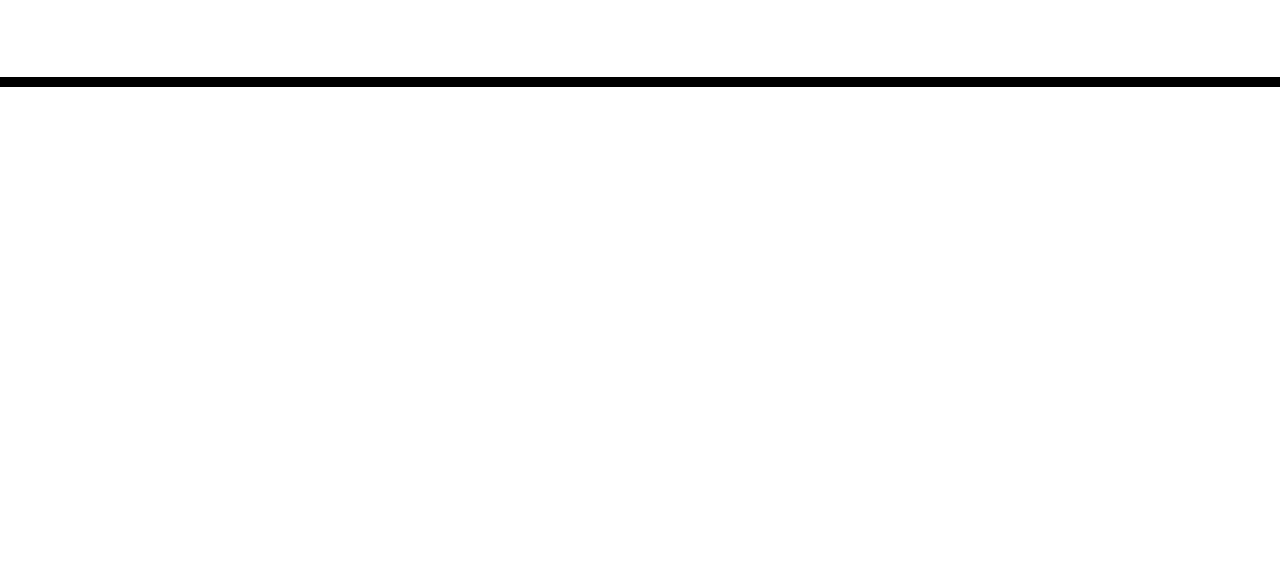
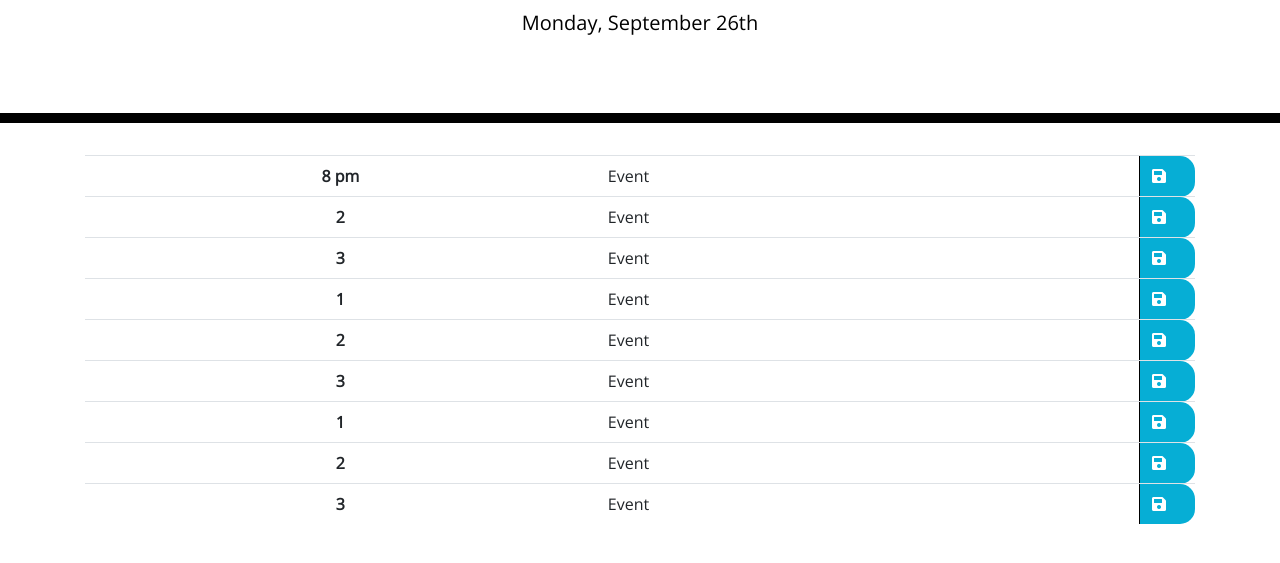
Before and after one commit to Awell05/ScheduleWellness, a plain HTML site: page index.html in a window 1280 px wide. Shown: the part 181-744 px from the top of the page. Drawn offline with nearby package versions, Linux system fonts and the light colour scheme; files that its build step writes are made by us from their sources.

Commit message:
added save icons to index.html

```diff
--- a/assets/script.js
+++ b/assets/script.js
@@ -0,0 +1,11 @@
+var currentDay = document.getElementById("currentDay")
+var currentDate = moment().format("dddd, MMMM Do");
+
+
+currentDay.textContent = currentDate;
+
+var time = document.getElementById("time");
+var calendarTime = moment().format("8 a");
+time.textContent = calendarTime;
+
+// need to add submit button to all save button icons to save event
--- a/assets/style.css
+++ b/assets/style.css
@@ -63,6 +63,7 @@ body {
     border-bottom-right-radius: 15px;
     background-color: #06aed5;
     color: white;
+    width: 5%;
   }
 
   .saveBtn i:hover {
--- a/index.html
+++ b/index.html
@@ -18,7 +18,7 @@
       href="https://fonts.googleapis.com/css?family=Open+Sans&display=swap"
       rel="stylesheet"
     />
-    <link rel="stylesheet" href="style.css" />
+    <link rel="stylesheet" href="./assets/style.css" />
     <title>Work Day Scheduler</title>
   </head>
 
@@ -30,9 +30,59 @@
     </header>
     <div class="container">
       <!-- Timeblocks go here -->
+      <table class="table">
+        <tbody class="table-group-divider">
+          <tr >
+            <th class= "time-block" id= "time" scope="row"> 1</th>
+            <td colspan="8"> Event</td>
+            <td class="saveBtn"> <i class="fas fa-save"> </i></td>
+          </tr>
+          <tr>
+            <th class= "time-block" scope="row"> 2</th>
+            <td colspan="8"> Event</td>
+            <td class="saveBtn"> <i class="fas fa-save"></i></td>
+          </tr>
+          <tr>
+            <th  class= "time-block" scope="row"> 3</th>
+            <td colspan="8"> Event</td>
+            <td class="saveBtn"> <i class="fas fa-save"> </i></td>
+          </tr>
+          <tr>
+            <th  class= "time-block" scope="row"> 1</th>
+            <td colspan="8"> Event</td>
+            <td class="saveBtn"> <i class="fas fa-save"> </i></td>
+          </tr>
+          <tr>
+            <th class= "time-block" scope="row"> 2</th>
+            <td colspan="8">Event</td>
+            <td class="saveBtn"> <i class="fas fa-save"> </i></td>
+          </tr>
+          <tr>
+            <th class= "time-block" scope="row">3</th>
+            <td colspan="8">Event</td>
+            <td class="saveBtn"> <i class="fas fa-save"> </i></td>
+          </tr>
+          <tr>
+            <th class= "time-block" scope="row">1</th>
+            <td colspan="8">Event</td>
+            <td class="saveBtn"> <i class="fas fa-save"> </i></td>
+          </tr>
+          <tr>
+            <th class= "time-block" scope="row">2</th>
+            <td colspan="8">Event</td>
+            <td class="saveBtn"> <i class="fas fa-save"> </i></td>
+          </tr>
+          <tr>
+            <th class= "time-block" scope="row">3</th>
+            <td colspan="8">Event</td>
+            <td class="saveBtn"> <i class="fas fa-save"> </i></td>
+          </tr>
+        </tbody>
+      </table>
     </div>
 
     <script src="https://cdnjs.cloudflare.com/ajax/libs/jquery/3.2.1/jquery.min.js"></script>
     <script src="https://cdnjs.cloudflare.com/ajax/libs/moment.js/2.24.0/moment.min.js"></script>
+    <script src="./assets/script.js"></script>
   </body>
 </html>
```
Also changed, not shown: 1 other file.
